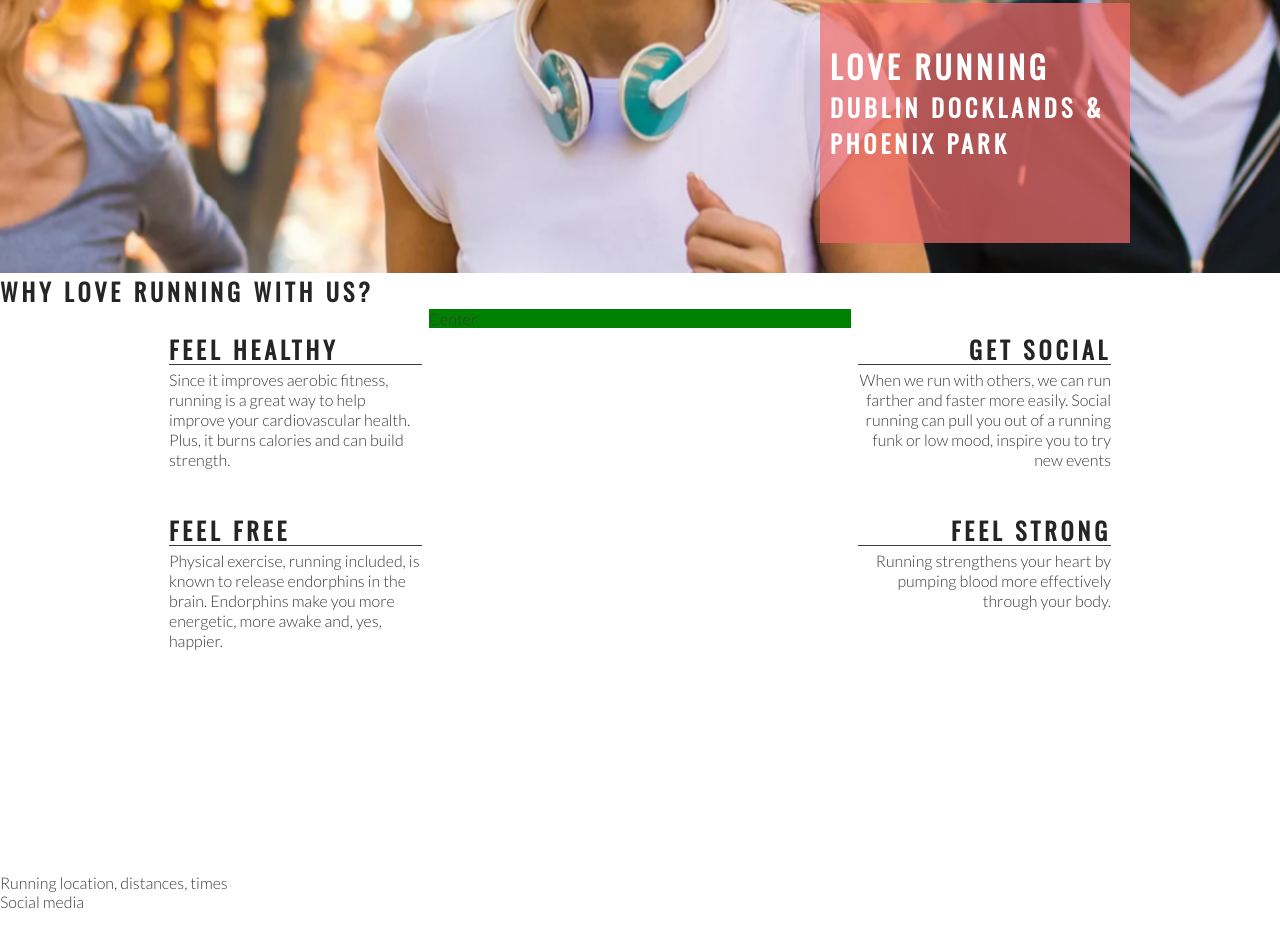
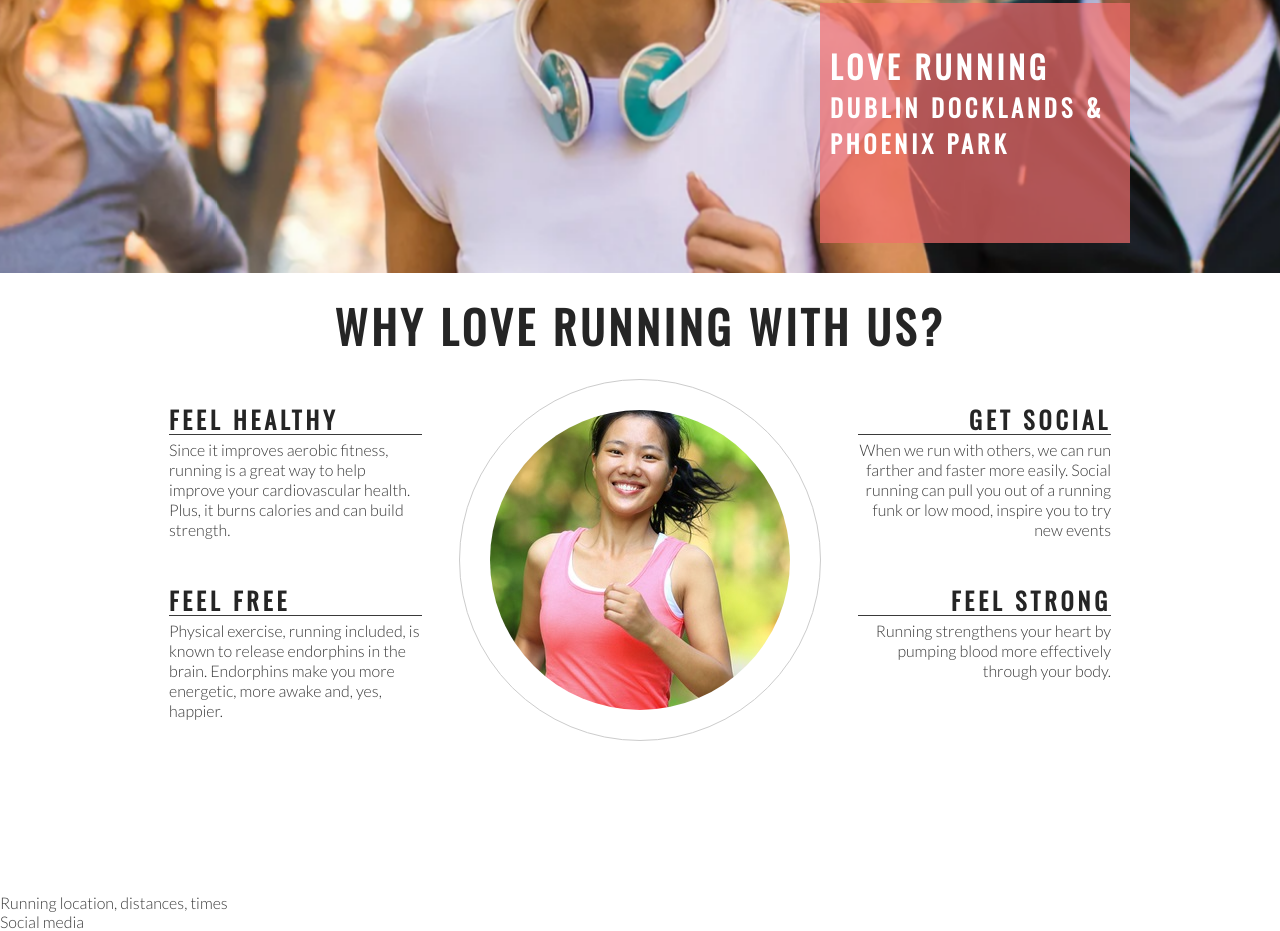
Before and after one commit to rahcancode/love-running, a plain HTML site: page index.html in a window 1280 px wide. Shown: the part 402-1333 px from the top of the page. Drawn offline with nearby package versions, Linux system fonts and the light colour scheme.

Commit message:
Center stuff

```diff
--- a/assets/css/style.css
+++ b/assets/css/style.css
@@ -136,7 +136,6 @@ h1, h2 {
 #center-about {
     width: 33%;
     margin: 0 auto;
-    background-color: green;
 }
 
 hr {
@@ -168,3 +167,26 @@ hr {
 .right-about-heading p {
     text-align: right;
 }
+
+#welcome {
+    text-align: center;
+    margin: 20px 0;
+    font-size: 280%;
+}
+
+#circle-container {
+    width: 300px;
+    height: 300px;
+    padding: 30px;
+    border-style: solid;
+    border-color: #ccc;
+    border-width: 1px;
+    border-radius: 50%;
+    margin: 0 auto;
+}
+
+#circle-cover-bg {
+    background: url('../images/ethos-center-image.jpg') no-repeat center center;
+    height: 100%;
+    border-radius: 50%;
+}
--- a/index.html
+++ b/index.html
@@ -39,7 +39,7 @@
     </section>
 
     <section id="club-ethos">
-        <h1>Why Love Running With Us?</h1>
+        <h2 id="welcome">Why Love Running With Us?</h2>
 
         <div id="left-about">
             <div class="left-about-heading">
@@ -68,7 +68,9 @@
         </div>
 
         <div id="center-about">
-            Center
+            <div id="circle-container">
+                <div id="circle-cover-bg"></div>
+            </div>
         </div>
     </section>
 
```
Also changed, not shown: assets/images/ethos-center-image.jpg (added).
